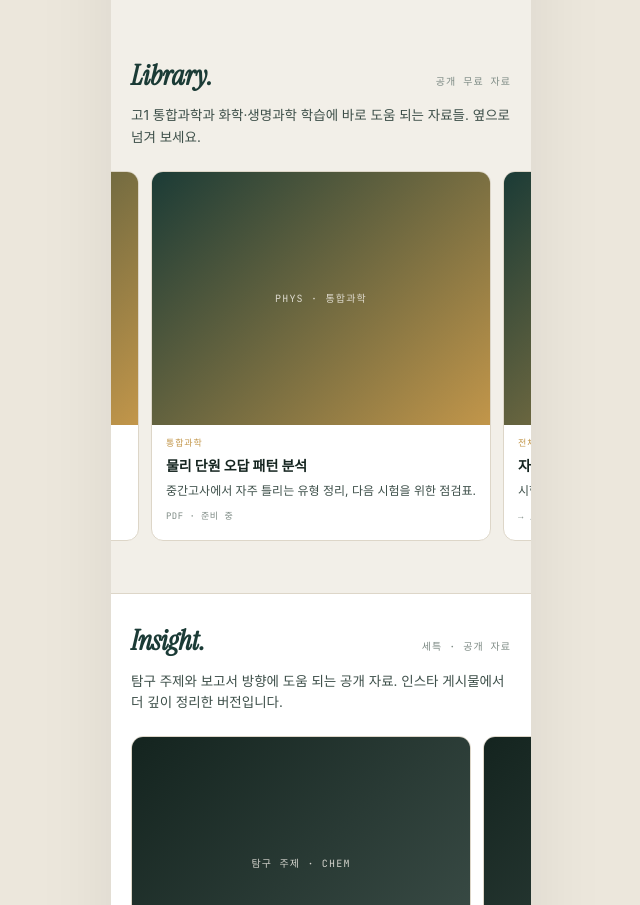
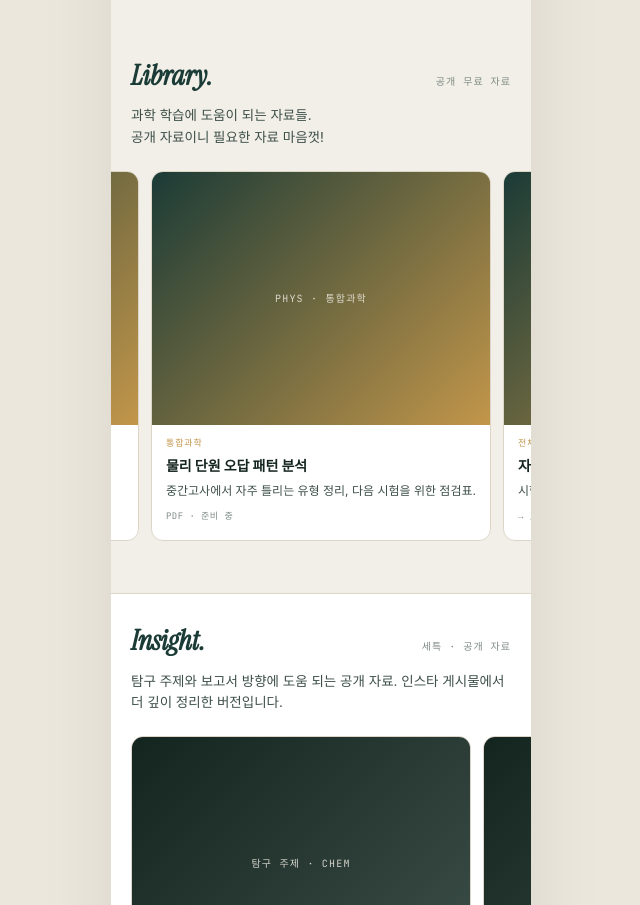
Before and after one commit to Jsh-newbie/instagram-privacy, a plain HTML site: page index.html in a window 1280 px wide. Shown: the part 1395-2300 px from the top of the page, without its empty margins (319-959 px from the left). Drawn offline with nearby package versions, Linux system fonts and the light colour scheme; a web font is replaced by a local one.

Commit message:
copy: update library section lede

```diff
--- a/index.html
+++ b/index.html
@@ -1074,7 +1074,7 @@
         <span class="sec-head__meta">공개 무료 자료</span>
       </div>
       <p class="sec-lede">
-        고1 통합과학과 화학·생명과학 학습에 바로 도움 되는 자료들. 옆으로 넘겨 보세요.
+        과학 학습에 도움이 되는 자료들.<br/>공개 자료이니 필요한 자료 마음껏!
       </p>
     </div>
 
```
